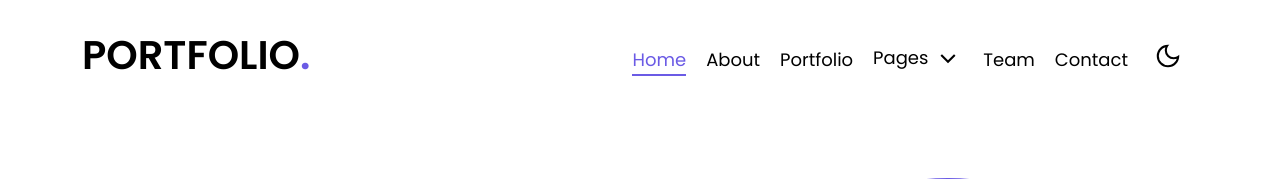
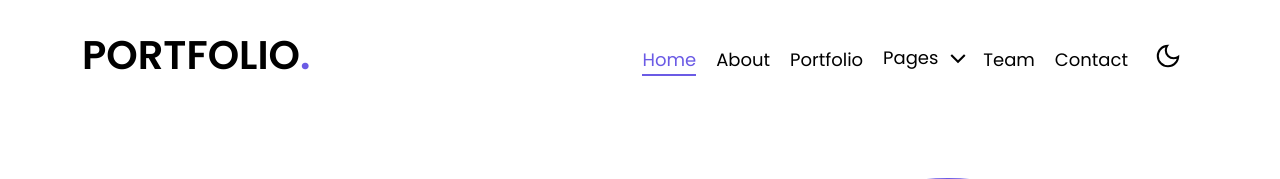
Before and after one commit to ajj97000/Portofolio, a PHP site: page / in a window 1280 px wide. Shown: the top 179 px of the page. Run offline with PHP 8.4, Linux system fonts and the light colour scheme.

Commit message:
edit header

```diff
--- a/src/css/style.css
+++ b/src/css/style.css
@@ -51,6 +51,8 @@ a:hover {
 }
 .main-header__list-item--dropdown {
   position: relative;
+  -webkit-padding-end: var(--space-none);
+          padding-inline-end: var(--space-none);
 }
 
 .main-header__list-link {
--- a/src/scss/layouts/_header.scss
+++ b/src/scss/layouts/_header.scss
@@ -39,6 +39,7 @@
 
     &--dropdown {
         position: relative;
+        padding-inline-end: var(--space-none);
     }
 }
 
```
Also changed, not shown: 1 other file.
